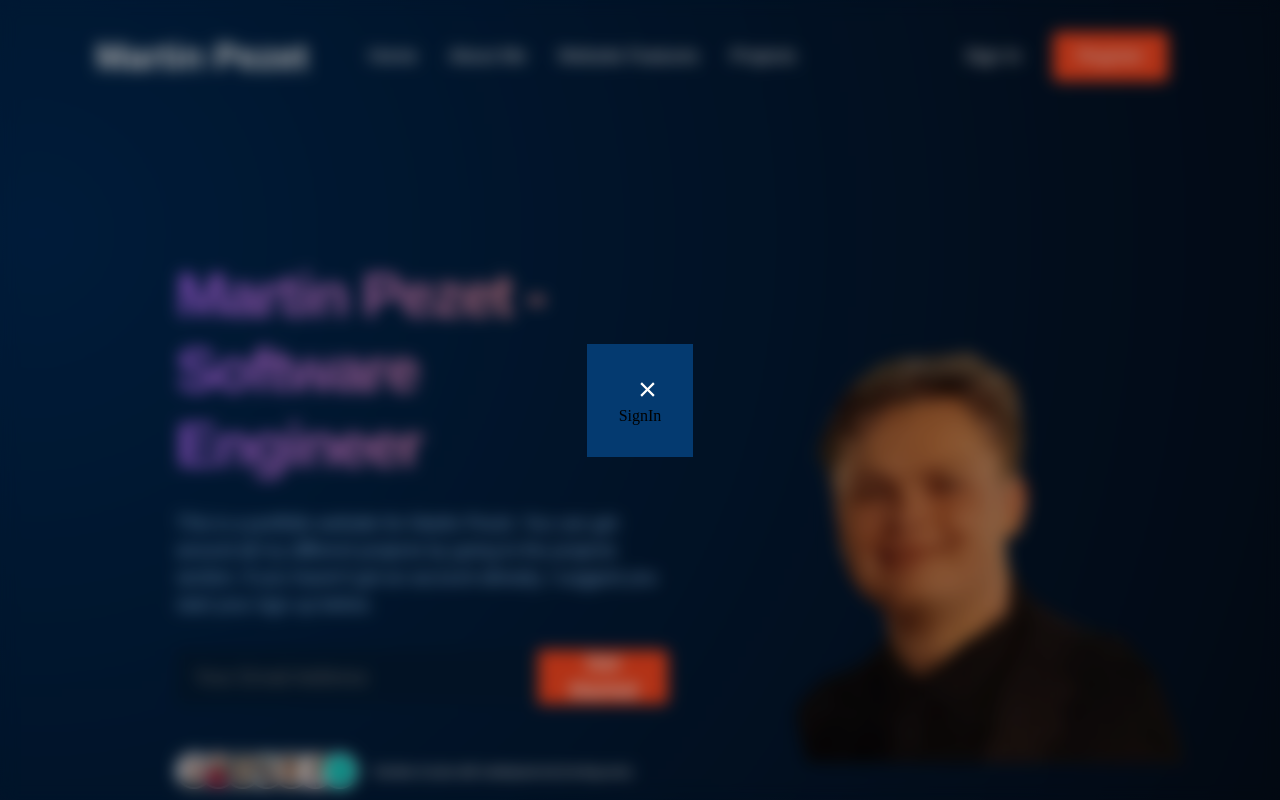
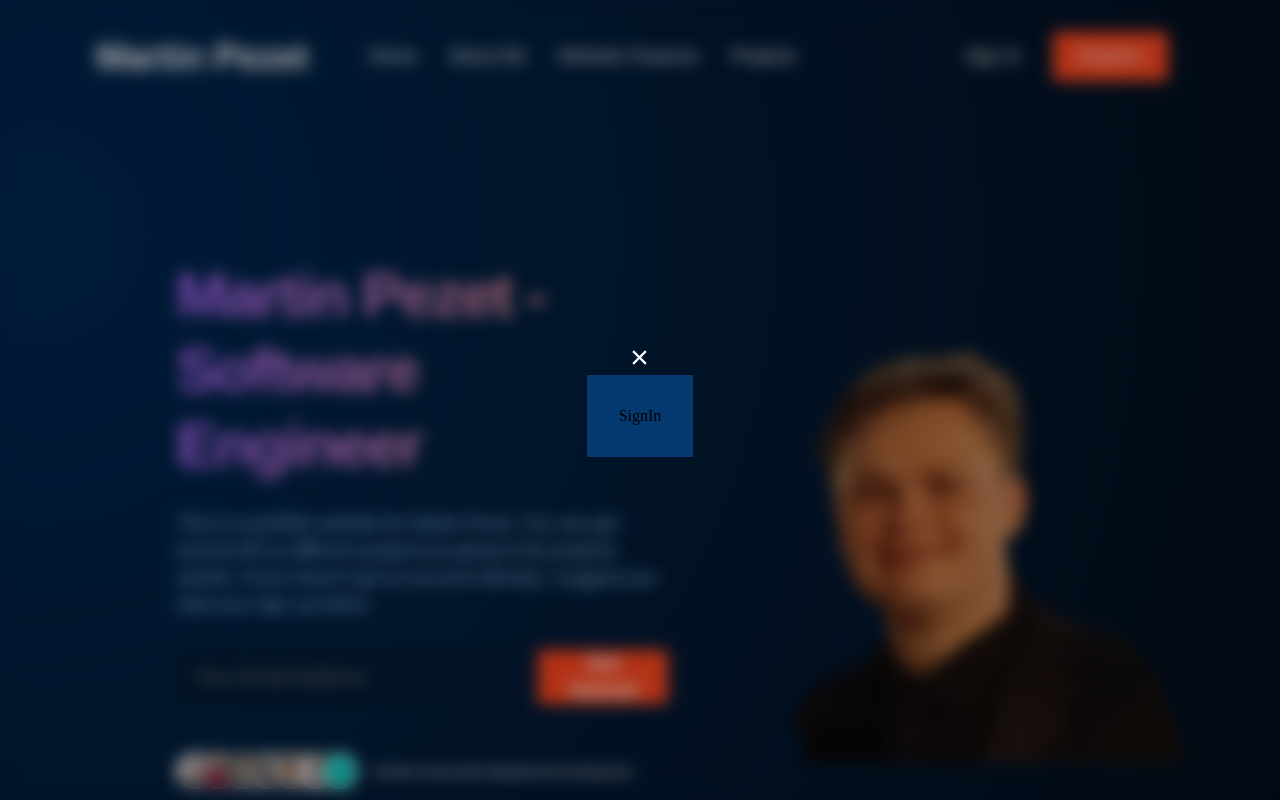
Before and after one commit to MartinPezet/portfolio-website, a React (Create React App) app in the folder client/: page / in a window 1280 px wide. Both pictures are taken after a click on the element "Sign In". Shown: the top 800 px of the page. Built offline with nearby package versions, Linux system fonts and the light colour scheme.

Commit message:
PopUpBackgrounf Added

```diff
--- a/client/src/components/popup/Popup.js
+++ b/client/src/components/popup/Popup.js
@@ -12,11 +12,13 @@ const Popup = ({ isOpened, onClose, children }) => {
 
   return (
     <div className="popupOverlay" onClick={overlayClick}>
-        <div className="popupContent">
-            <div className="popupClose" onClick={() => onClose()}>
+        <div className="popupContainer">
+            <div className="popupClose scaleOnHover" onClick={() => onClose()}>
                 <RiCloseLine color='#fff' size={27} />
             </div>
-            {children}
+            <div className="popupContent">
+                {children}
+            </div>
         </div>
     </div>
   )
```
